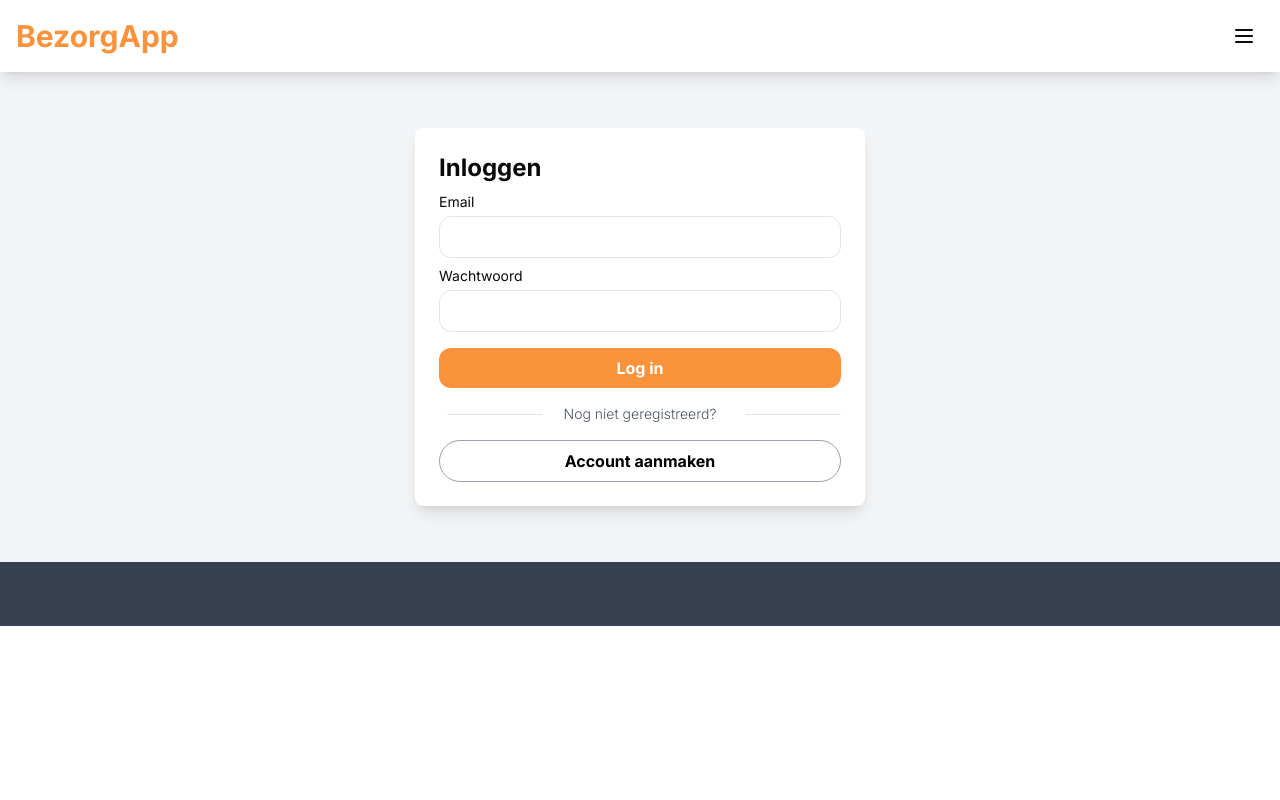
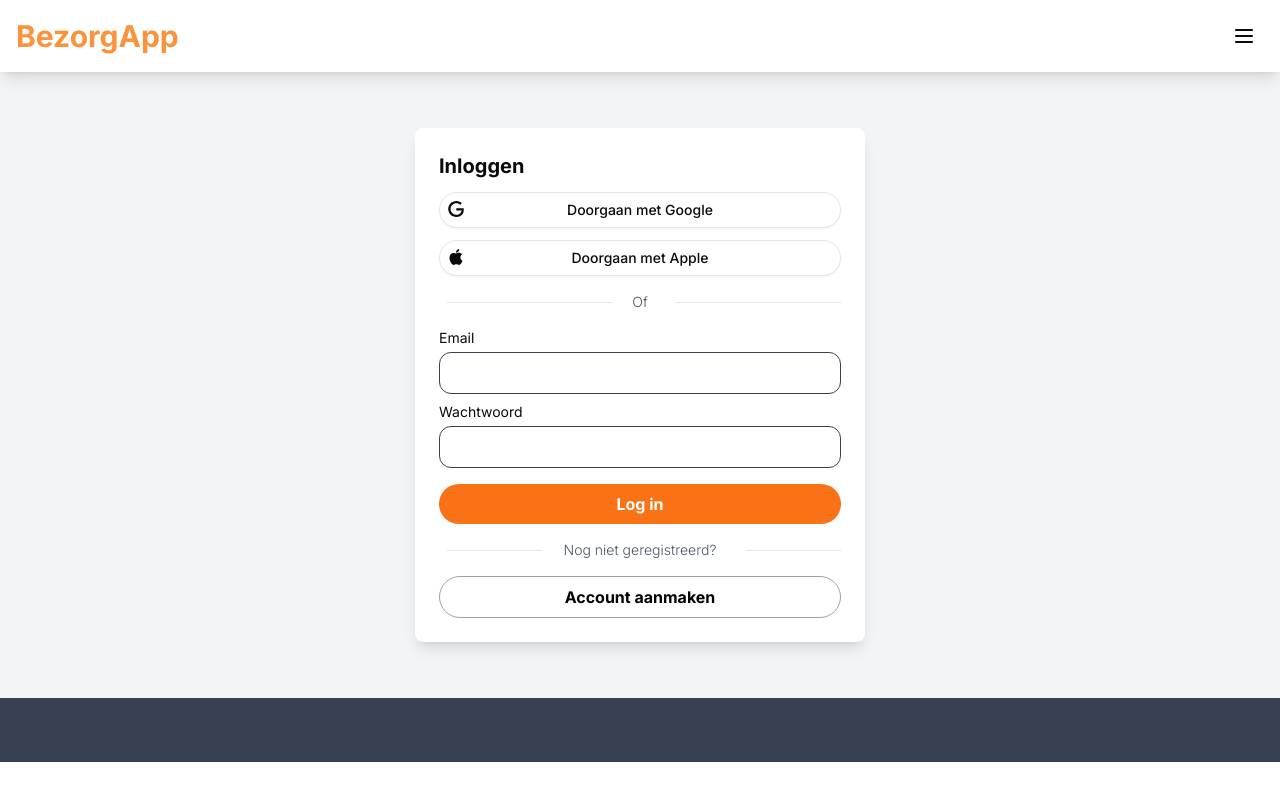
Before and after one commit to sjoerdvermeijden/next-delivery, a Next.js app: page /account in a window 1280 px wide. Built offline with nearby package versions, Linux system fonts and the light colour scheme.

Commit message:
Adds social media logins to the login and register form

```diff
--- a/src/app/restaurants/[id]/page.tsx
+++ b/src/app/restaurants/[id]/page.tsx
@@ -29,6 +29,7 @@ function RestaurantPage() {
     return (
         <>
             <div className='flex flex-col w-full'>
+                <div className='relative h-[200px] lg:h-[480px] overflow-hidden'>
                     {
                         restaurant &&
                         <>
@@ -36,13 +37,14 @@ function RestaurantPage() {
                                 priority
                                 src={restaurant.image.img}
                                 width={910}
-                            height={480}
-                            style={{ objectFit: "cover", height: '480px', width: '100%', marginBottom: '10px' }}
+                                height={200}
+                                style={{ position: 'absolute', top: '0px', right: '0px', bottom: '0px', left: '0px', objectFit: "cover", width: '100%' }}
                                 quality={100}
                                 alt="Picture of the author"
                             />
                         </>
                     }
+                </div>
                 {
                     restaurant &&
                     <div className="container mb-11 lg:mb-0 mx-auto py-10 px-4">
--- a/src/components/login-form.tsx
+++ b/src/components/login-form.tsx
@@ -1,4 +1,6 @@
 import React from 'react'
+
+import { Button } from "@/components/ui/button"
 
 import Link from 'next/link'
 
@@ -7,13 +9,36 @@ type Props = {}
 function LoginForm({ }: Props) {
     return (
         <>
-            <h3 className='text-2xl font-bold mb-2'>Inloggen</h3>
+            <h3 className='text-xl font-bold mb-3'>Inloggen</h3>
+            <div className='mb-4'>
+                <Button variant="outline" className="relative w-full rounded-3xl mb-3">
+                  <svg xmlns="http://www.w3.org/2000/svg" viewBox="0 0 24 24" className='absolute left-2 top-2'>
+                    <path
+                      d="M12.48 10.92v3.28h7.84c-.24 1.84-.853 3.187-1.787 4.133-1.147 1.147-2.933 2.4-6.053 2.4-4.827 0-8.6-3.893-8.6-8.72s3.773-8.72 8.6-8.72c2.6 0 4.507 1.027 5.907 2.347l2.307-2.307C18.747 1.44 16.133 0 12.48 0 5.867 0 .307 5.387.307 12s5.56 12 12.173 12c3.573 0 6.267-1.173 8.373-3.36 2.16-2.16 2.84-5.213 2.84-7.667 0-.76-.053-1.467-.173-2.053H12.48z"
+                      fill="currentColor"
+                    />
+                  </svg>
+                  Doorgaan met Google
+                </Button>
+                <Button variant="outline" className="relative w-full rounded-3xl">
+                    <svg xmlns="http://www.w3.org/2000/svg" viewBox="0 0 24 24" className='absolute left-2 top-2'>
+                    <path
+                        d="M12.152 6.896c-.948 0-2.415-1.078-3.96-1.04-2.04.027-3.91 1.183-4.961 3.014-2.117 3.675-.546 9.103 1.519 12.09 1.013 1.454 2.208 3.09 3.792 3.039 1.52-.065 2.09-.987 3.935-.987 1.831 0 2.35.987 3.96.948 1.637-.026 2.676-1.48 3.676-2.948 1.156-1.688 1.636-3.325 1.662-3.415-.039-.013-3.182-1.221-3.22-4.857-.026-3.04 2.48-4.494 2.597-4.559-1.429-2.09-3.623-2.324-4.39-2.376-2-.156-3.675 1.09-4.61 1.09zM15.53 3.83c.843-1.012 1.4-2.427 1.245-3.83-1.207.052-2.662.805-3.532 1.818-.78.896-1.454 2.338-1.273 3.714 1.338.104 2.715-.688 3.559-1.701"
+                        fill="currentColor"
+                    />
+                    </svg>
+                    Doorgaan met Apple
+                </Button>
+            </div>
+            <div className='relative mb-4'>
+                <p className='flex justify-center w-full before:content-[attr(after)] before:ml-2 before:h-[0.1px] before:bg-gray-200 before:z-10 before:w-[165px] before:absolute before:left-0 before:top-2.5 after:content-[attr(after)] after:ml-2 after:h-[0.1px] after:bg-gray-200 after:z-10 after:w-[165px] after:absolute after:right-0 after:top-2.5 text-gray-600 font-light text-sm'>Of</p>
+            </div>
             <form action="" className='flex flex-col mb-4'>
                 <label htmlFor="email" className='mb-1 text-sm'>Email</label>
-                <input className='mb-2 border p-2 rounded-xl' type="email" name="" id="email" />
+                <input className='mb-2 border border-gray-700 p-2 rounded-xl' type="email" name="" id="email" />
                 <label htmlFor="wachtwoord" className='mb-1 text-sm'>Wachtwoord</label>
-                <input className='mb-4 border p-2 rounded-xl' type="password" name="" id="wachtwoord" />
-                <input className='bg-orange-400 p-2 text-white font-bold rounded-xl' type="submit" value="Log in" />
+                <input className='mb-4 border border-gray-700 p-2 rounded-xl' type="password" name="" id="wachtwoord" />
+                <input className='bg-orange-500 p-2 text-white font-bold rounded-3xl' type="submit" value="Log in" />
             </form>
             <div className='relative mb-4'>
                 <p className='flex justify-center w-full before:content-[attr(after)] before:ml-2 before:h-[0.1px] before:bg-gray-200 before:z-10 before:w-[95px] before:absolute before:left-0 before:top-2.5 after:content-[attr(after)] after:ml-2 after:h-[0.1px] after:bg-gray-200 after:z-10 after:w-[95px] after:absolute after:right-0 after:top-2.5 text-gray-600 font-light text-sm'>Nog niet geregistreerd?</p>
--- a/src/components/register-form.tsx
+++ b/src/components/register-form.tsx
@@ -1,4 +1,6 @@
 import React from 'react'
+
+import { Button } from "@/components/ui/button"
 
 import Link from 'next/link'
 
@@ -8,14 +10,37 @@ function RegisterForm({ }: Props) {
     return (
         <>
             <h3 className='text-2xl font-bold mb-2'>Registreren</h3>
+            <div className='mb-4'>
+                <Button variant="outline" className="relative w-full rounded-3xl mb-3">
+                  <svg xmlns="http://www.w3.org/2000/svg" viewBox="0 0 24 24" className='absolute left-2 top-2'>
+                    <path
+                      d="M12.48 10.92v3.28h7.84c-.24 1.84-.853 3.187-1.787 4.133-1.147 1.147-2.933 2.4-6.053 2.4-4.827 0-8.6-3.893-8.6-8.72s3.773-8.72 8.6-8.72c2.6 0 4.507 1.027 5.907 2.347l2.307-2.307C18.747 1.44 16.133 0 12.48 0 5.867 0 .307 5.387.307 12s5.56 12 12.173 12c3.573 0 6.267-1.173 8.373-3.36 2.16-2.16 2.84-5.213 2.84-7.667 0-.76-.053-1.467-.173-2.053H12.48z"
+                      fill="currentColor"
+                    />
+                  </svg>
+                  Doorgaan met Google
+                </Button>
+                <Button variant="outline" className="relative w-full rounded-3xl">
+                    <svg xmlns="http://www.w3.org/2000/svg" viewBox="0 0 24 24" className='absolute left-2 top-2'>
+                    <path
+                        d="M12.152 6.896c-.948 0-2.415-1.078-3.96-1.04-2.04.027-3.91 1.183-4.961 3.014-2.117 3.675-.546 9.103 1.519 12.09 1.013 1.454 2.208 3.09 3.792 3.039 1.52-.065 2.09-.987 3.935-.987 1.831 0 2.35.987 3.96.948 1.637-.026 2.676-1.48 3.676-2.948 1.156-1.688 1.636-3.325 1.662-3.415-.039-.013-3.182-1.221-3.22-4.857-.026-3.04 2.48-4.494 2.597-4.559-1.429-2.09-3.623-2.324-4.39-2.376-2-.156-3.675 1.09-4.61 1.09zM15.53 3.83c.843-1.012 1.4-2.427 1.245-3.83-1.207.052-2.662.805-3.532 1.818-.78.896-1.454 2.338-1.273 3.714 1.338.104 2.715-.688 3.559-1.701"
+                        fill="currentColor"
+                    />
+                    </svg>
+                    Doorgaan met Apple
+                </Button>
+            </div>
+            <div className='relative mb-4'>
+                <p className='flex justify-center w-full before:content-[attr(after)] before:ml-2 before:h-[0.1px] before:bg-gray-200 before:z-10 before:w-[165px] before:absolute before:left-0 before:top-2.5 after:content-[attr(after)] after:ml-2 after:h-[0.1px] after:bg-gray-200 after:z-10 after:w-[165px] after:absolute after:right-0 after:top-2.5 text-gray-600 font-light text-sm'>Of</p>
+            </div>
             <form action="" className='flex flex-col mb-4'>
-                <label htmlFor="email" className='mb-1 text-sm'>Name</label>
-                <input className='mb-2 border p-2 rounded-xl' type="text" name="" id="email" />
-                <label htmlFor="email" className='mb-1 text-sm'>Email</label>
-                <input className='mb-2 border p-2 rounded-xl' type="email" name="" id="email" />
-                <label htmlFor="wachtwoord" className='mb-1 text-sm'>Wachtwoord</label>
+                <label htmlFor="email" className='mb-1 text-xs font-bold'>Naam</label>
+                <input className='mb-3 border p-2 rounded-xl' type="text" name="" id="email" />
+                <label htmlFor="email" className='mb-1 text-xs font-bold'>E-mailadres</label>
+                <input className='mb-3 border p-2 rounded-xl' type="email" name="" id="email" />
+                <label htmlFor="wachtwoord" className='mb-1 text-xs font-bold'>Wachtwoord</label>
                 <input className='mb-4 border p-2 rounded-xl' type="password" name="" id="wachtwoord" />
-                <input className='bg-orange-400 p-2 text-white font-bold rounded-3xl' type="submit" value="Registreren" />
+                <input className='bg-orange-500 p-2 text-white font-bold rounded-3xl' type="submit" value="Registreren" />
             </form>
             <div className='flex justify-center text-xs'>
                 <p className='inline-block mr-1.5'>Heb je al een account? </p>
--- /dev/null
+++ b/src/components/ui/button.tsx
@@ -0,0 +1,57 @@
+import * as React from "react"
+import { Slot } from "@radix-ui/react-slot"
+import { cva, type VariantProps } from "class-variance-authority"
+
+import { cn } from "@/lib/utils"
+
+const buttonVariants = cva(
+  "inline-flex items-center justify-center gap-2 whitespace-nowrap rounded-md text-sm font-medium transition-colors focus-visible:outline-none focus-visible:ring-1 focus-visible:ring-ring disabled:pointer-events-none disabled:opacity-50 [&_svg]:pointer-events-none [&_svg]:size-4 [&_svg]:shrink-0",
+  {
+    variants: {
+      variant: {
+        default:
+          "bg-primary text-primary-foreground shadow hover:bg-primary/90",
+        destructive:
+          "bg-destructive text-destructive-foreground shadow-sm hover:bg-destructive/90",
+        outline:
+          "border border-input bg-background shadow-sm hover:bg-accent hover:text-accent-foreground",
+        secondary:
+          "bg-secondary text-secondary-foreground shadow-sm hover:bg-secondary/80",
+        ghost: "hover:bg-accent hover:text-accent-foreground",
+        link: "text-primary underline-offset-4 hover:underline",
+      },
+      size: {
+        default: "h-9 px-4 py-2",
+        sm: "h-8 rounded-md px-3 text-xs",
+        lg: "h-10 rounded-md px-8",
+        icon: "h-9 w-9",
+      },
+    },
+    defaultVariants: {
+      variant: "default",
+      size: "default",
+    },
+  }
+)
+
+export interface ButtonProps
+  extends React.ButtonHTMLAttributes<HTMLButtonElement>,
+    VariantProps<typeof buttonVariants> {
+  asChild?: boolean
+}
+
+const Button = React.forwardRef<HTMLButtonElement, ButtonProps>(
+  ({ className, variant, size, asChild = false, ...props }, ref) => {
+    const Comp = asChild ? Slot : "button"
+    return (
+      <Comp
+        className={cn(buttonVariants({ variant, size, className }))}
+        ref={ref}
+        {...props}
+      />
+    )
+  }
+)
+Button.displayName = "Button"
+
+export { Button, buttonVariants }
```
Also changed, not shown: package.json (+1 -6 lines), 1 other file (tests, documents, lock files or other folders). Lines whose indentation alone changed are shown as unchanged.
